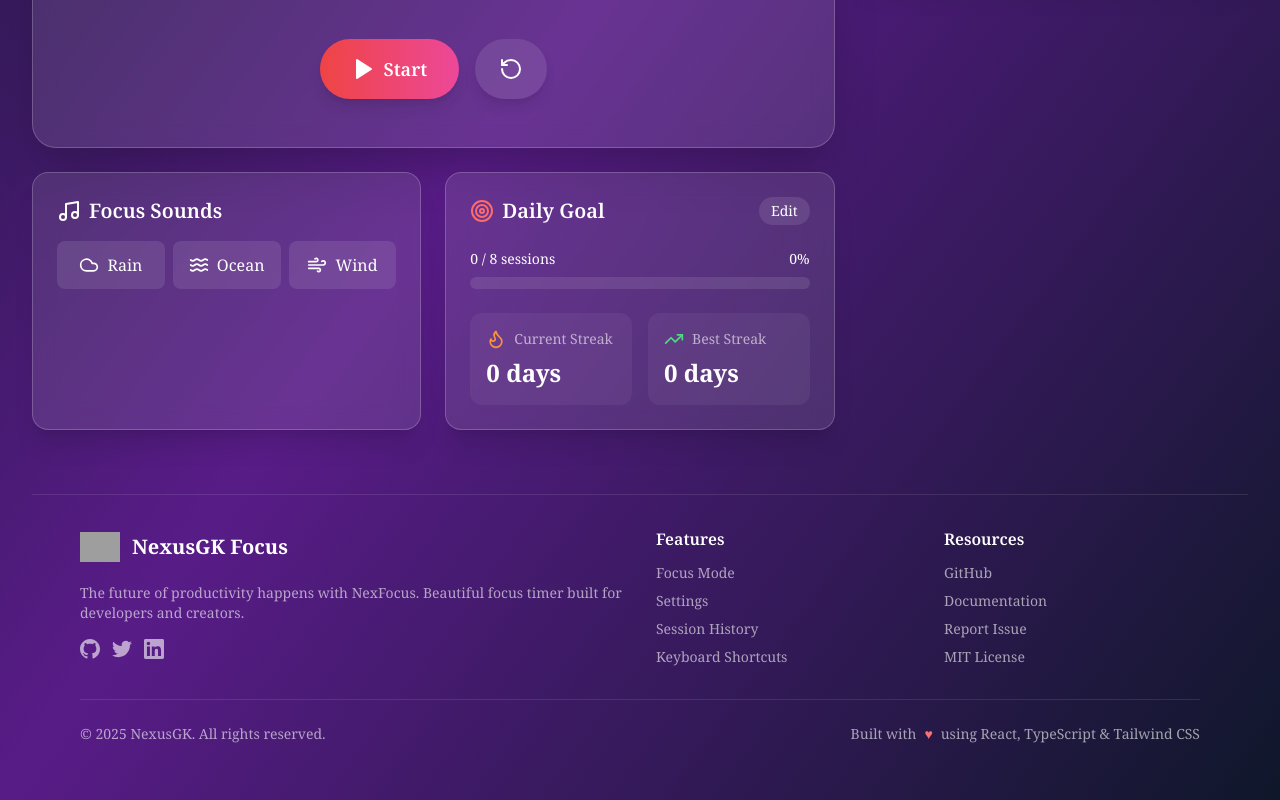
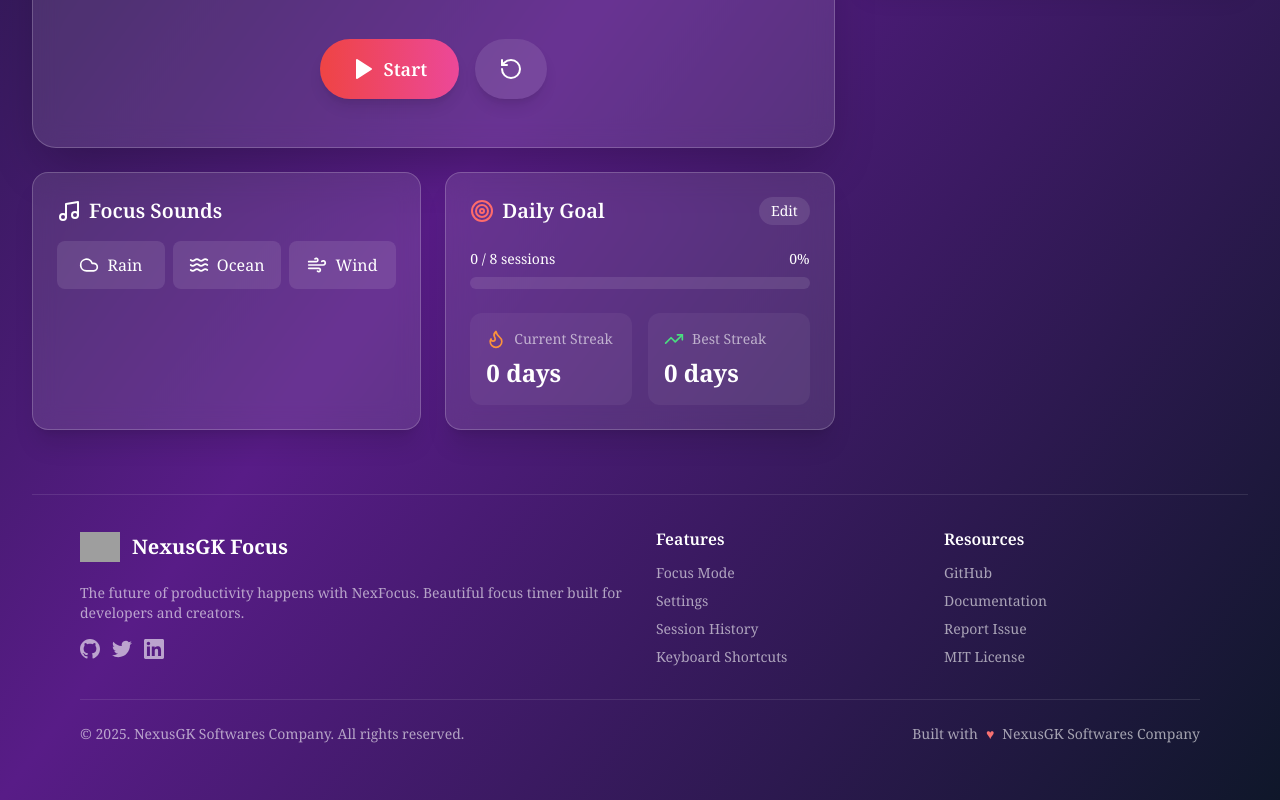
Before and after one commit to NexusGK-Softwares-Company/NexusGK_Focus, a React (Vite) app: page / in a window 1280 px wide. Shown: the part 918-1718 px from the top of the page. Built offline with nearby package versions, Linux system fonts and the light colour scheme; grey boxes are pictures that could not be loaded.

Commit message:
Update package.json and README.md to enhance project metadata, including a detailed description, repository links, keywords, and author information. Revise App.tsx to reflect new branding and update resource links for improved accessibility and consistency.

```diff
--- a/src/App.tsx
+++ b/src/App.tsx
@@ -424,7 +424,7 @@
                 </p>
                 <div className="flex gap-3">
                   <a
-                    href="https://github.com/nexusgk"
+                    href="https://github.com/NexusGK-Softwares-Company/NexusGK_Focus"
                     target="_blank"
                     rel="noopener noreferrer"
                     className="text-white/60 hover:text-white transition-colors"
@@ -474,21 +474,21 @@
               <div>
                 <h4 className="font-semibold mb-3">Resources</h4>
                 <ul className="space-y-2 text-sm text-white/60">
-                  <li><a href="https://github.com/nexusgk/nexusgk-focus" target="_blank" rel="noopener noreferrer" className="hover:text-white transition-colors">GitHub</a></li>
-                  <li><a href="https://github.com/nexusgk/nexusgk-focus/blob/main/README.md" target="_blank" rel="noopener noreferrer" className="hover:text-white transition-colors">Documentation</a></li>
-                  <li><a href="https://github.com/nexusgk/nexusgk-focus/issues" target="_blank" rel="noopener noreferrer" className="hover:text-white transition-colors">Report Issue</a></li>
-                  <li><a href="https://github.com/nexusgk/nexusgk-focus/blob/main/LICENSE" target="_blank" rel="noopener noreferrer" className="hover:text-white transition-colors">MIT License</a></li>
+                  <li><a href="https://github.com/NexusGK-Softwares-Company/NexusGK_Focus" target="_blank" rel="noopener noreferrer" className="hover:text-white transition-colors">GitHub</a></li>
+                  <li><a href="https://github.com/NexusGK-Softwares-Company/NexusGK_Focus/blob/main/README.md" target="_blank" rel="noopener noreferrer" className="hover:text-white transition-colors">Documentation</a></li>
+                  <li><a href="https://github.com/NexusGK-Softwares-Company/NexusGK_Focus/issues" target="_blank" rel="noopener noreferrer" className="hover:text-white transition-colors">Report Issue</a></li>
+                  <li><a href="https://github.com/NexusGK-Softwares-Company/NexusGK_Focus/blob/main/LICENSE" target="_blank" rel="noopener noreferrer" className="hover:text-white transition-colors">MIT License</a></li>
                 </ul>
               </div>
             </div>
 
             {/* Bottom Bar */}
             <div className="pt-6 border-t border-white/10 flex flex-col md:flex-row justify-between items-center gap-4 text-sm text-white/60">
-              <p>© 2025 NexusGK. All rights reserved.</p>
+              <p>© {new Date().getFullYear()}.  NexusGK Softwares Company. All rights reserved.</p>
               <div className="flex items-center gap-2">
-                <span>Built with</span>
+                <span>Built with </span>
                 <span className="text-red-400">♥</span>
-                <span>using React, TypeScript & Tailwind CSS</span>
+                <span>NexusGK Softwares Company</span>
               </div>
             </div>
           </div>
```
Also changed, not shown: package.json (+19 -0 lines), 2 other files (tests, documents, lock files or other folders).
